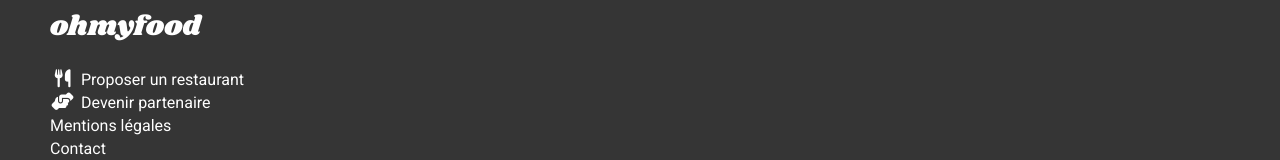
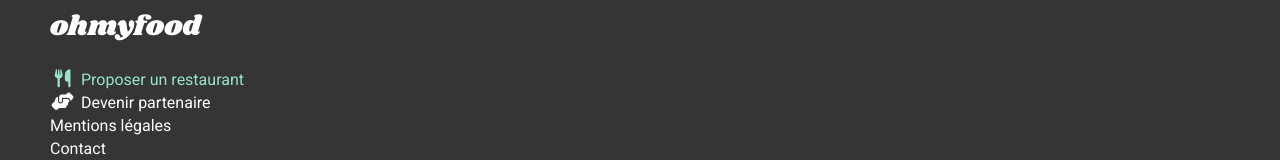
Before and after one commit to Florok10/ohMyFood, a website: page menus/menu_a_la_francaise.html in a window 1280 px wide. In both pictures the pointer is over the item "Proposer un restaurant". Shown: the part 1151-1311 px from the top of the page. Drawn offline with nearby package versions, Linux system fonts and the light colour scheme; files that its build step writes are made by us from their sources.

Commit message:
adding hover effects on the footer lis

```diff
--- a/styles/scss/layouts/_footer.scss
+++ b/styles/scss/layouts/_footer.scss
@@ -22,6 +22,9 @@
 					font-size: 18px;
 					width: 25px;
 				}
+				&:hover {
+					color: $tertiary-color;
+				}
 			}
 		}
 	}
```
Also changed, not shown: styles/css/style.css, 1 other file.
